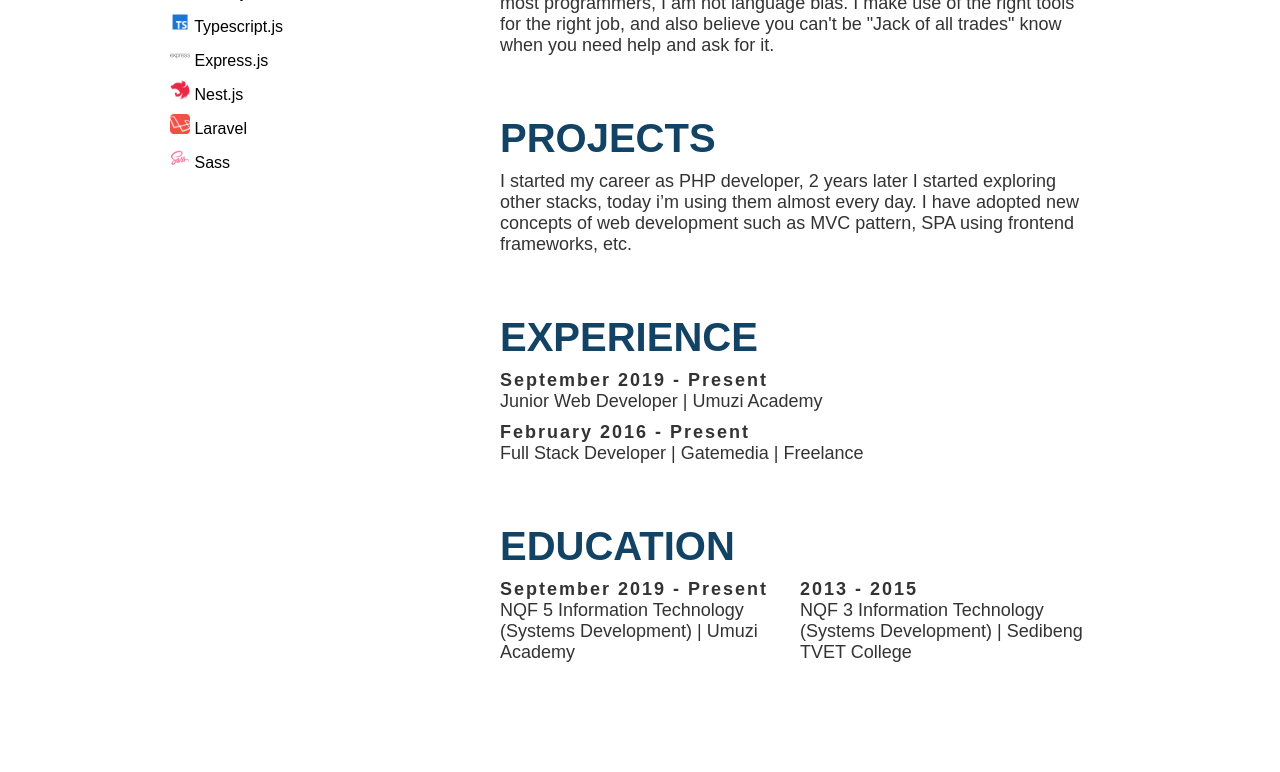
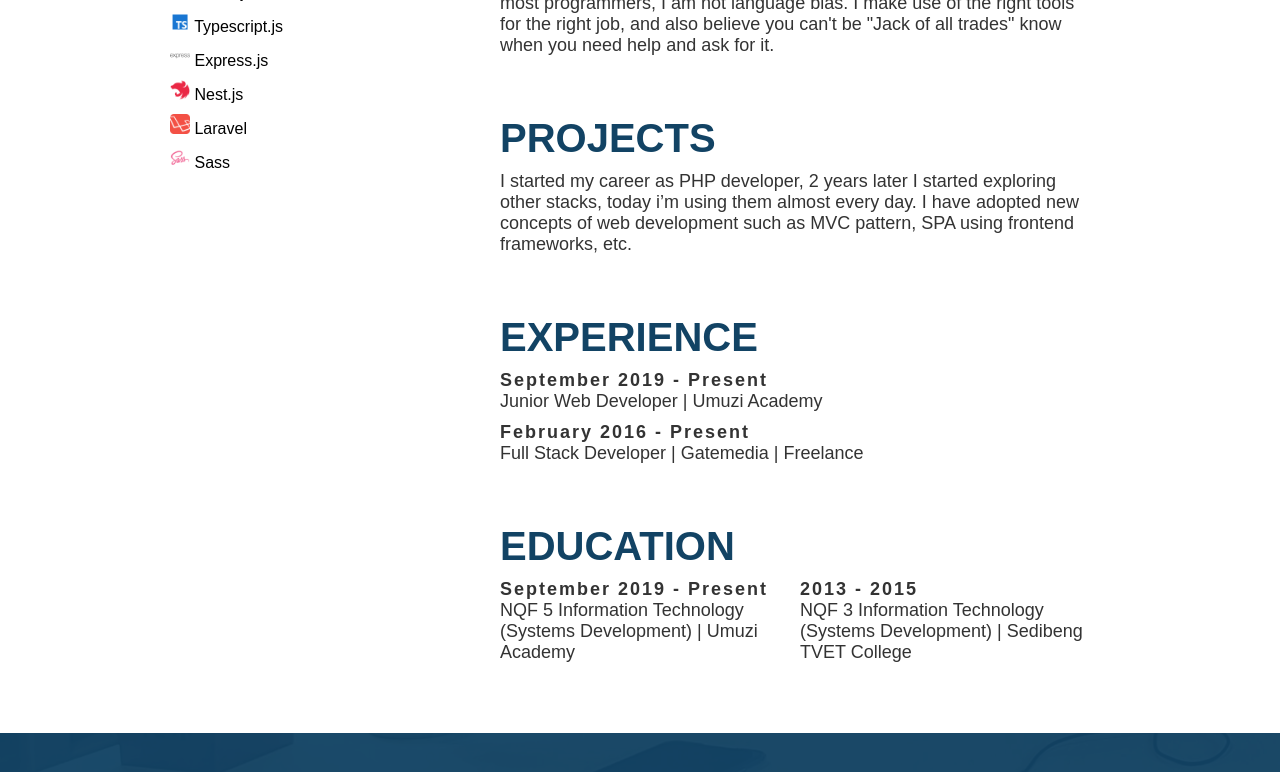
Before and after one commit to lebohang0824/lebohang, a plain HTML site: page index.html in a window 1280 px wide. Shown: the part 674-1446 px from the top of the page. Before the commit the page ends 1387 px from the top, so only its background shows below. Drawn offline with Linux system fonts and the light colour scheme; a web font is replaced by a local one.

Commit message:
Add footer

```diff
--- a/index.html
+++ b/index.html
@@ -125,6 +125,9 @@
 
 			</div>
 		</section>
+		<section class="footer">
+
+		</section>
 
 		<!-- Scripts -->
 
--- a/scss/main.scss
+++ b/scss/main.scss
@@ -15,3 +15,4 @@
 @import "sections/header";
 @import "sections/main";
 @import "sections/education";
+@import "sections/footer";
--- /dev/null
+++ b/scss/sections/_footer.scss
@@ -0,0 +1,16 @@
+.footer {
+    padding: 20px;
+    margin-top: 20px;
+    position: relative;
+    background: url(../imgs/bg2.jpg) left no-repeat;
+    background-size: cover;
+    &::before {
+        top: 0;
+        left: 0;
+        content: '';
+        width: 100%;
+        height: 100%;
+        position: absolute;
+        background-color: transparentize(darken(#3498DB, 30%), .04);
+    }
+}
--- a/scss/sections/_main.scss
+++ b/scss/sections/_main.scss
@@ -1,6 +1,6 @@
 .about {
     width: 75%;
-    height: 50vh;
+    min-height: 50vh;
     margin: auto;
     display: grid;
     position: relative;
```
Also changed, not shown: css/main.css, 1 other file.
